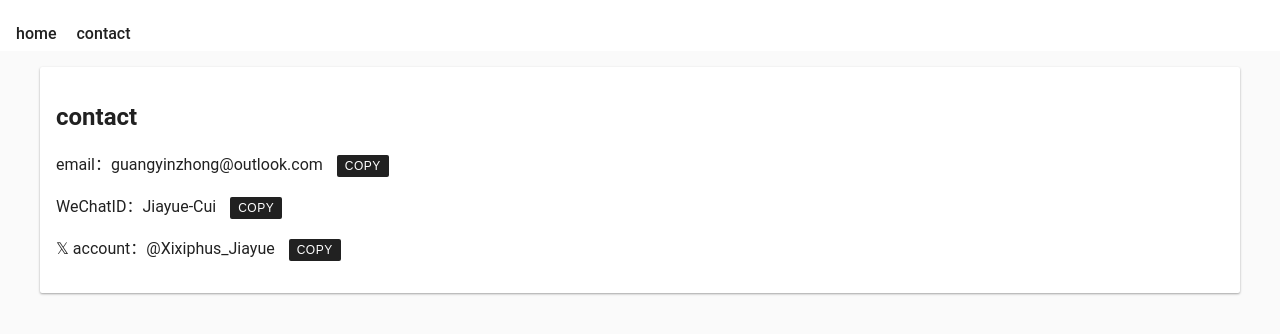
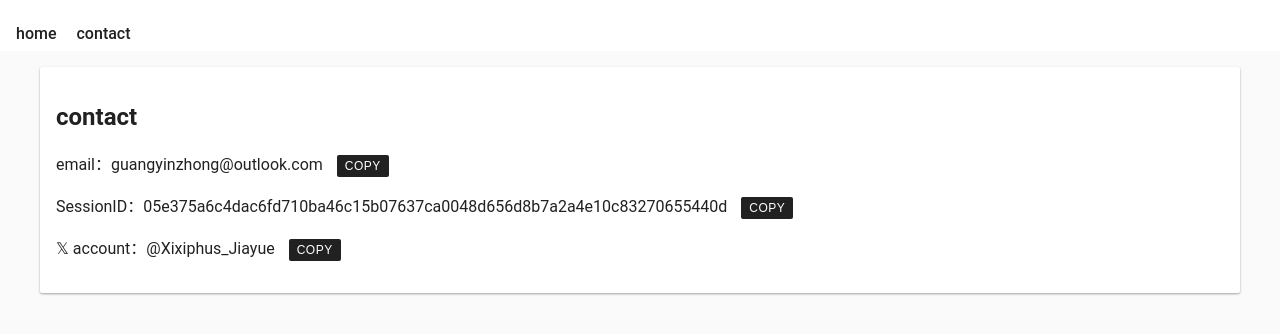
Before and after one commit to Joyance-tsui/blog-new-en, a plain HTML site: page index.html in a window 1280 px wide. Both pictures are taken after a click on the link "contact". Shown: the part 116-450 px from the top of the page. Drawn offline with Linux system fonts and the light colour scheme.

Commit message:
Update index.html

```diff
--- a/index.html
+++ b/index.html
@@ -227,7 +227,7 @@
                 <div class="card">
                     <h2>contact</h2>
                     <p>email：guangyinzhong@outlook.com <button class="copy-button" onclick="copyToClipboard('guangyinzhong@outlook.com')">copy</button></p>
-                    <p>WeChatID：Jiayue-Cui <button class="copy-button" onclick="copyToClipboard('Jiayue-Cui')">copy</button></p>
+                    <p>SessionID：05e375a6c4dac6fd710ba46c15b07637ca0048d656d8b7a2a4e10c83270655440d <button class="copy-button" onclick="copyToClipboard('05e375a6c4dac6fd710ba46c15b07637ca0048d656d8b7a2a4e10c83270655440d')">copy</button></p>
                     <p>𝕏 account：@Xixiphus_Jiayue <button class="copy-button" onclick="copyToClipboard('@Xixiphus_Jiayue')">copy</button></p>
                 </div>
             `;
```
